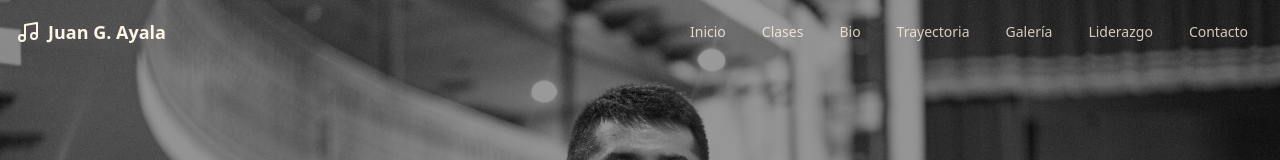
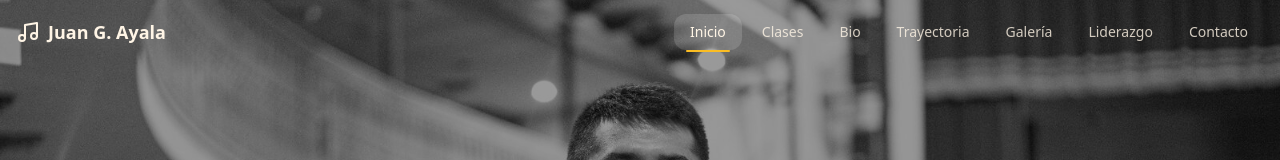
Before and after one commit to juange-hub/juangerardoayala, a React (Vite) app: page / in a window 1280 px wide. Shown: the top 160 px of the page. Built offline with nearby package versions, Linux system fonts and the light colour scheme; the HTML template or start-up script is replaced by a standard one.

Commit message:
Changes
Co-authored-by: juange-hub <263211350+juange-hub@users.noreply.github.com>

```diff
--- a/src/components/Header.tsx
+++ b/src/components/Header.tsx
@@ -15,6 +15,7 @@ const navItems = [
 export const Header = () => {
   const [isScrolled, setIsScrolled] = useState(false);
   const [isMobileMenuOpen, setIsMobileMenuOpen] = useState(false);
+  const [activeSection, setActiveSection] = useState<string>("hero");
 
   useEffect(() => {
     const handleScroll = () => {
@@ -22,6 +23,29 @@ export const Header = () => {
     };
     window.addEventListener("scroll", handleScroll);
     return () => window.removeEventListener("scroll", handleScroll);
+  }, []);
+
+  // Active section tracking via IntersectionObserver
+  useEffect(() => {
+    const ids = navItems.map((i) => i.href.replace("#", ""));
+    const elements = ids
+      .map((id) => document.getElementById(id))
+      .filter((el): el is HTMLElement => !!el);
+
+    if (elements.length === 0) return;
+
+    const observer = new IntersectionObserver(
+      (entries) => {
+        const visible = entries
+          .filter((e) => e.isIntersecting)
+          .sort((a, b) => b.intersectionRatio - a.intersectionRatio);
+        if (visible[0]) setActiveSection(visible[0].target.id);
+      },
+      { rootMargin: "-40% 0px -50% 0px", threshold: [0, 0.25, 0.5, 0.75, 1] }
+    );
+
+    elements.forEach((el) => observer.observe(el));
+    return () => observer.disconnect();
   }, []);
 
   const scrollToSection = (href: string) => {
@@ -54,19 +78,31 @@ export const Header = () => {
 
           {/* Desktop Navigation */}
           <nav className="hidden md:flex items-center gap-1">
-            {navItems.map((item) => (
+            {navItems.map((item) => {
+              const id = item.href.replace("#", "");
+              const isActive = activeSection === id;
+              return (
                 <button
                   key={item.href}
                   onClick={() => scrollToSection(item.href)}
-                className={`px-4 py-2 rounded-lg text-sm font-medium transition-colors ${
+                  className={`relative px-4 py-2 rounded-lg text-sm font-medium transition-colors ${
                     isScrolled
-                    ? "text-muted-foreground hover:text-foreground hover:bg-muted"
+                      ? isActive
+                        ? "text-foreground bg-accent/15"
+                        : "text-muted-foreground hover:text-foreground hover:bg-muted"
+                      : isActive
+                        ? "text-primary-foreground bg-white/15"
                         : "text-primary-foreground/80 hover:text-primary-foreground hover:bg-white/10"
                   }`}
+                  aria-current={isActive ? "page" : undefined}
                 >
                   {item.label}
+                  {isActive && (
+                    <span className="absolute left-3 right-3 -bottom-0.5 h-0.5 rounded-full bg-accent" />
+                  )}
                 </button>
-            ))}
+              );
+            })}
           </nav>
 
           {/* Mobile Menu Button */}
@@ -84,19 +120,24 @@ export const Header = () => {
         {isMobileMenuOpen && (
           <nav className="md:hidden py-4 border-t border-border/50">
             <div className="flex flex-col gap-1">
-              {navItems.map((item) => (
+              {navItems.map((item) => {
+                const id = item.href.replace("#", "");
+                const isActive = activeSection === id;
+                return (
                   <button
                     key={item.href}
                     onClick={() => scrollToSection(item.href)}
-                  className={`px-4 py-3 rounded-lg text-left font-medium transition-colors ${
-                    isScrolled
-                      ? "text-muted-foreground hover:text-foreground hover:bg-muted"
-                      : "text-primary-foreground/80 hover:text-primary-foreground hover:bg-white/10"
+                    className={`px-4 py-3 rounded-lg text-left font-medium transition-colors border-l-2 ${
+                      isActive
+                        ? "border-accent text-foreground bg-accent/10"
+                        : "border-transparent text-muted-foreground hover:text-foreground hover:bg-muted"
                     }`}
+                    aria-current={isActive ? "page" : undefined}
                   >
                     {item.label}
                   </button>
-              ))}
+                );
+              })}
             </div>
           </nav>
         )}
```
Lines whose indentation alone changed are shown as unchanged.
